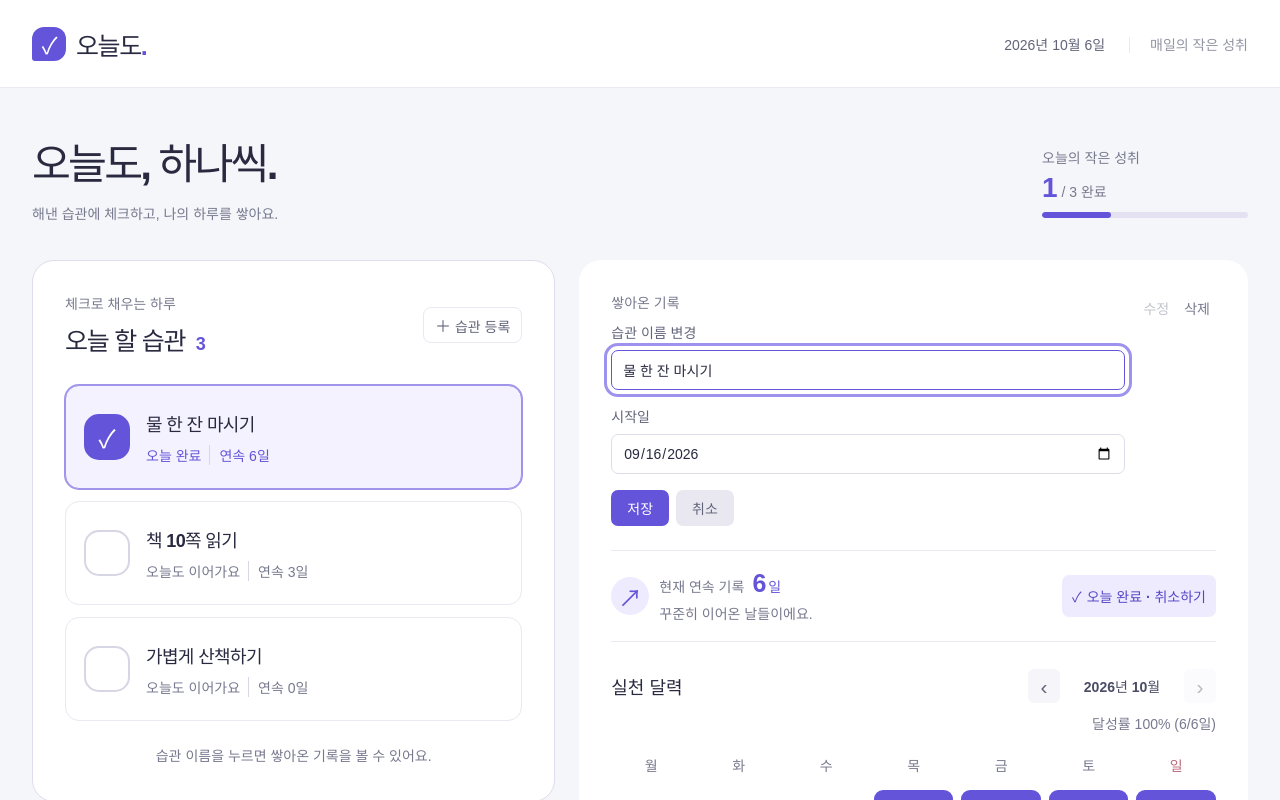
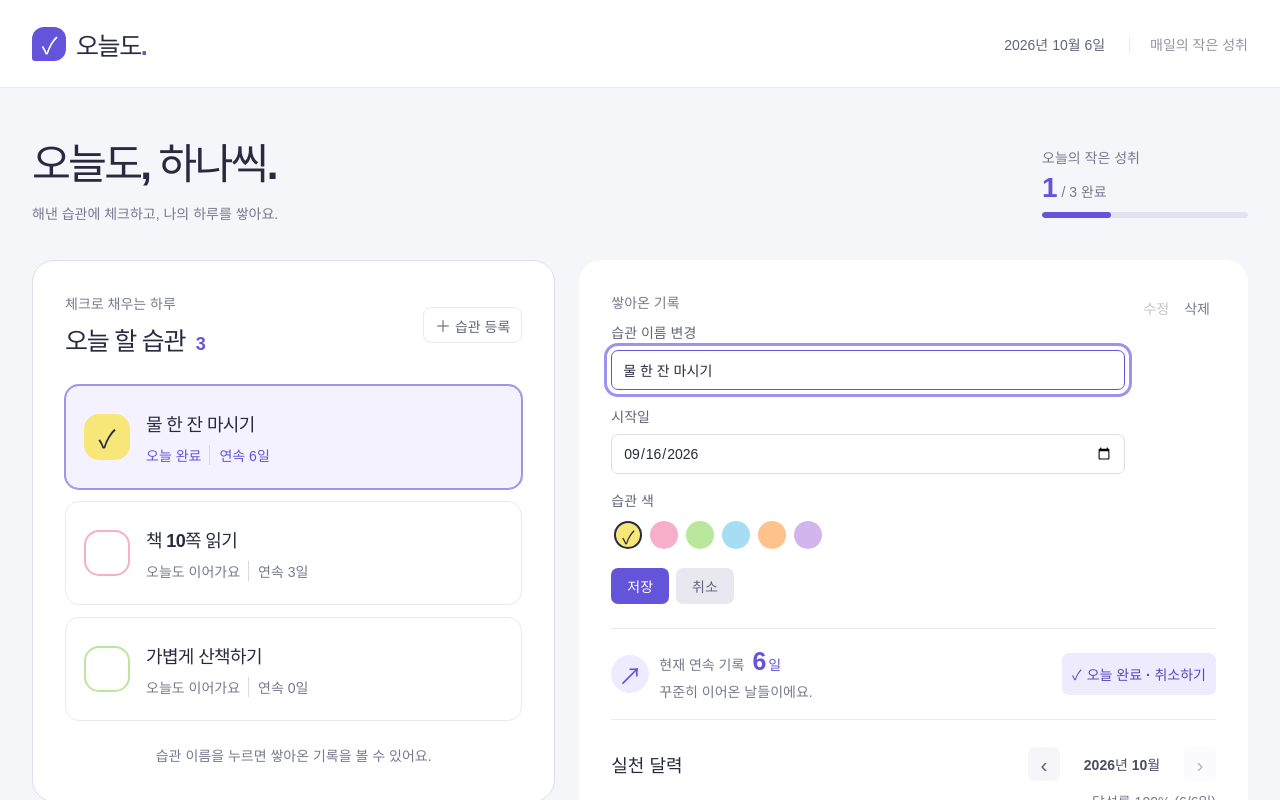
Before and after one commit to jonghoon24/oneuldo-codex, a React (Vite) app: page / in a window 1280 px wide. Both pictures are taken after a click on the button "수정". Shown: the top 800 px of the page. Built offline with nearby package versions, Linux system fonts and the light colour scheme.

Commit message:
feat: 습관 색상 선택과 연속 완료 달력 표시 추가

```diff
--- a/src/App.tsx
+++ b/src/App.tsx
@@ -1,6 +1,28 @@
-import { useEffect, useRef, useState, type FormEvent } from 'react';
+import { useEffect, useRef, useState, type CSSProperties, type FormEvent } from 'react';
 import { currentStreak, fullDateLabel, localDateKey, monthDays, monthLabel, monthlyAchievement, shiftMonth } from './dates';
 import { loadData, saveData, validateName, validateStartDate, type Habit, type SavedData } from './storage';
+
+import { HABIT_COLORS, habitColorValue, suggestedColor, type HabitColor } from './colors';
+
+function colorStyle(color: HabitColor): CSSProperties {
+  return { '--habit-color': habitColorValue(color) } as CSSProperties;
+}
+
+function ColorPicker({ value, onChange, disabled }: { value: HabitColor; onChange: (color: HabitColor) => void; disabled: boolean }) {
+  return (
+    <fieldset className="color-picker" disabled={disabled}>
+      <legend>습관 색</legend>
+      <div className="color-options">
+        {HABIT_COLORS.map((color) => (
+          <button key={color.id} type="button" className="color-swatch" style={colorStyle(color.id)}
+            aria-label={color.name} aria-pressed={value === color.id} onClick={() => onChange(color.id)}>
+            <span aria-hidden="true">{value === color.id ? '✓' : ''}</span>
+          </button>
+        ))}
+      </div>
+    </fieldset>
+  );
+}
 
 type InitialState = { data: SavedData; error: string | null };
 
@@ -22,6 +44,8 @@ function App() {
   const [today, setToday] = useState(() => localDateKey(new Date()));
   const [requestedMonth, setRequestedMonth] = useState(() => localDateKey(new Date()).slice(0, 7));
   const [selectedId, setSelectedId] = useState<string | null>(initial.data.habits[0]?.id ?? null);
+  const [newColor, setNewColor] = useState<HabitColor>('yellow');
+  const [editedColor, setEditedColor] = useState<HabitColor>('yellow');
   const [newName, setNewName] = useState('');
   const [newNameError, setNewNameError] = useState<string | null>(null);
   const [adding, setAdding] = useState(false);
@@ -88,6 +112,7 @@ function App() {
 
   function beginAdd() {
     if (fatalError) return;
+    setNewColor(suggestedColor(data.habits));
     setNewName('');
     setNewStartDate(today);
     setNewNameError(null);
@@ -114,6 +139,7 @@ function App() {
     const habit: Habit = {
       id: crypto.randomUUID(),
       name: newName.trim(),
+      color: newColor,
       createdAt: startDate,
       completedDates: [],
     };
@@ -145,6 +171,7 @@ function App() {
 
   function beginEdit() {
     if (!selected || fatalError) return;
+    setEditedColor(selected.color);
     setEditedStartDate(selected.createdAt);
     setEditStartError(null);
     setEditedName(selected.name);
@@ -160,13 +187,13 @@ function App() {
     setEditError(error);
     setEditStartError(startError);
     if (error || startError) return;
-    if (editedName.trim() === selected.name && editedStartDate === selected.createdAt) {
+    if (editedName.trim() === selected.name && editedStartDate === selected.createdAt && editedColor === selected.color) {
       setEditing(false);
       return;
     }
     if (commit({
       version: 1,
-      habits: data.habits.map((habit) => habit.id === selected.id ? { ...habit, name: editedName.trim(), createdAt: editedStartDate } : habit),
+      habits: data.habits.map((habit) => habit.id === selected.id ? { ...habit, name: editedName.trim(), createdAt: editedStartDate, color: editedColor } : habit),
     })) {
       setEditing(false);
       setEditError(null);
@@ -264,6 +291,7 @@ function App() {
                     disabled={Boolean(fatalError)} aria-invalid={Boolean(newStartError)} aria-describedby={newStartError ? 'new-start-error' : undefined} />
                   {newStartError && <p className="field-error" id="new-start-error" role="alert">{newStartError}</p>}
                 </div>
+                <ColorPicker value={newColor} onChange={setNewColor} disabled={Boolean(fatalError)} />
                 <div className="edit-controls edit-buttons">
                   <button type="submit" className="small-primary" disabled={Boolean(fatalError)}>등록</button>
                   <button type="button" className="small-plain" onClick={closeAdd}>취소</button>
@@ -296,6 +324,7 @@ function App() {
                       </button>
                       <button
                         type="button"
+                        style={colorStyle(habit.color)}
                         className={`list-check ${checked ? 'checked' : ''}`}
                         onClick={() => toggleDate(habit, today)}
                         disabled={Boolean(fatalError) || habit.createdAt > today}
@@ -339,6 +368,7 @@ function App() {
                             disabled={Boolean(fatalError)} aria-invalid={Boolean(editStartError)} aria-describedby={editStartError ? 'edit-start-error' : undefined} />
                           {editStartError && <p className="field-error" id="edit-start-error" role="alert">{editStartError}</p>}
                         </div>
+                        <ColorPicker value={editedColor} onChange={setEditedColor} disabled={Boolean(fatalError)} />
                         <div className="edit-controls edit-buttons">
                           <button type="submit" className="small-primary" disabled={Boolean(fatalError)}>저장</button>
                           <button type="button" className="small-plain" onClick={() => setEditing(false)}>취소</button>
@@ -368,7 +398,7 @@ function App() {
                   ><span aria-hidden="true">{todayCompleted ? '✓' : '+'}</span>{todayCompleted ? '오늘 완료 · 취소하기' : '오늘 완료하기'}</button>
                 </div>
 
-                <div className="calendar-section">
+                <div className="calendar-section" style={colorStyle(selected.color)}>
                   <div className="calendar-header">
                     <div>
                       <h3>실천 달력</h3>
@@ -389,13 +419,14 @@ function App() {
                       const available = date >= selected.createdAt && date <= today;
                       const isStart = date === selected.createdAt;
                       const checked = available && selected.completedDates.includes(date);
+                      const connected = checked && index % 7 !== 6 && calendarDays[index + 1] != null && calendarDays[index + 1]! <= today && selected.completedDates.includes(calendarDays[index + 1]!);
                       const isToday = date === today;
                       const state = !available ? '기록 불가' : checked ? '완료' : '미완료';
                       return (
                         <button
                           type="button"
                           key={date}
-                          className={`calendar-day ${checked ? 'completed' : ''} ${isToday ? 'today' : ''}`}
+                          className={`calendar-day ${checked ? 'completed' : ''} ${connected ? 'connected-next' : ''} ${isToday ? 'today' : ''}`}
                           onClick={() => toggleDate(selected, date)}
                           disabled={!available || Boolean(fatalError)}
                           aria-pressed={available ? checked : undefined}
--- /dev/null
+++ b/src/colors.ts
@@ -0,0 +1,23 @@
+export const HABIT_COLORS = [
+  { id: 'yellow', name: '노랑', value: '#f7e779' },
+  { id: 'pink', name: '분홍', value: '#f6aecb' },
+  { id: 'green', name: '초록', value: '#b9e89c' },
+  { id: 'sky', name: '하늘', value: '#a6ddf4' },
+  { id: 'orange', name: '주황', value: '#ffc28b' },
+  { id: 'purple', name: '보라', value: '#d3b5ee' },
+] as const;
+
+export type HabitColor = typeof HABIT_COLORS[number]['id'];
+
+export function isHabitColor(value: unknown): value is HabitColor {
+  return HABIT_COLORS.some((color) => color.id === value);
+}
+
+export function habitColorValue(id: HabitColor): string {
+  return HABIT_COLORS.find((color) => color.id === id)!.value;
+}
+
+export function suggestedColor(habits: readonly { color: HabitColor }[]): HabitColor {
+  const counts = HABIT_COLORS.map((color) => habits.filter((habit) => habit.color === color.id).length);
+  return HABIT_COLORS[counts.indexOf(Math.min(...counts))].id;
+}
--- a/src/demoData.ts
+++ b/src/demoData.ts
@@ -11,18 +11,21 @@ export function createDemoData(today: DateKey): SavedData {
     habits: [
       {
         id: 'demo-water',
+        color: 'yellow',
         name: '물 한 잔 마시기',
         createdAt: shiftDate(today, -20),
         completedDates: datesAgo(today, [0, 1, 2, 3, 4, 5, 8, 10, 11, 13, 16, 19]),
       },
       {
         id: 'demo-reading',
+        color: 'pink',
         name: '책 10쪽 읽기',
         createdAt: shiftDate(today, -40),
         completedDates: datesAgo(today, [1, 2, 3, 6, 7, 10, 14, 18, 22, 27, 33, 38]),
       },
       {
         id: 'demo-walk',
+        color: 'green',
         name: '가볍게 산책하기',
         createdAt: shiftDate(today, -12),
         completedDates: datesAgo(today, [3, 5, 8, 11]),
--- a/src/storage.ts
+++ b/src/storage.ts
@@ -1,9 +1,11 @@
 import { fullDateLabel, localDateKey, parseDateKey, type DateKey } from './dates';
+import { HABIT_COLORS, isHabitColor, type HabitColor } from './colors';
 import { createDemoData } from './demoData';
 
 export type Habit = {
   id: string;
   name: string;
+  color: HabitColor;
   /** 습관 시작일. 저장 형식 호환을 위해 기존 필드명을 유지한다. */
   createdAt: DateKey;
   completedDates: DateKey[];
@@ -33,12 +35,13 @@ function parseSavedData(raw: string): SavedData {
 
   const ids = new Set<string>();
   const names = new Set<string>();
-  const habits: Habit[] = data.habits.map((item: unknown) => {
+  const habits: Habit[] = data.habits.map((item: unknown, index) => {
     if (!isRecord(item) ||
       typeof item.id !== 'string' || item.id.length === 0 ||
       !isValidName(item.name) ||
       typeof item.createdAt !== 'string' || !parseDateKey(item.createdAt) ||
-      !Array.isArray(item.completedDates)
+      !Array.isArray(item.completedDates) ||
+      ('color' in item && !isHabitColor(item.color))
     ) {
       throw new Error('저장된 습관 데이터가 손상되었습니다.');
     }
@@ -60,6 +63,7 @@ function parseSavedData(raw: string): SavedData {
     return {
       id: item.id,
       name: item.name,
+      color: isHabitColor(item.color) ? item.color : HABIT_COLORS[index % HABIT_COLORS.length].id,
       createdAt: (completedDates as DateKey[]).reduce((earliest, date) => date < earliest ? date : earliest, createdAt),
       completedDates: completedDates as DateKey[],
     };
--- a/src/styles.css
+++ b/src/styles.css
@@ -52,11 +52,11 @@ button { -webkit-tap-highlight-color: transparent; }
 .habit-sub { display: flex; align-items: center; flex-wrap: wrap; gap: 8px; color: var(--muted); font-size: 14px; }
 .habit-streak { padding-left: 9px; border-left: 1px solid #d9d7e6; }
 .is-complete .habit-sub { color: var(--accent); }
-.list-check { order: -1; flex: none; display: grid; place-items: center; width: 46px; height: 46px; border: 2px solid #d6d6e4; border-radius: 15px; background: #fff; color: #dddde8; font-size: 25px; transition: background .15s, transform .15s; }
+.list-check { order: -1; flex: none; display: grid; place-items: center; width: 46px; height: 46px; border: 2px solid var(--habit-color); border-radius: 15px; background: #fff; color: #dddde8; font-size: 25px; transition: background .15s, transform .15s; }
 .list-check:not(.checked) span { visibility: hidden; }
-.list-check.checked { border-color: var(--accent); background: var(--accent); color: #fff; }
-.list-check:hover:not(:disabled) { border-color: var(--accent); color: var(--accent); transform: scale(1.05); }
-.list-check.checked:hover:not(:disabled) { color: #fff; background: #5142c3; }
+.list-check.checked { border-color: var(--habit-color); background: var(--habit-color); color: #292a40; }
+.list-check:hover:not(:disabled) { border-color: var(--habit-color); color: #292a40; transform: scale(1.05); }
+.list-check.checked:hover:not(:disabled) { background: var(--habit-color); }
 .list-hint { margin: 24px 0 0; text-align: center; color: var(--muted); font-size: 14px; line-height: 1.7; }
 .detail-panel { padding: 32px; }
 .detail-top { display: flex; justify-content: space-between; align-items: flex-start; gap: 12px; }
@@ -84,15 +84,16 @@ button { -webkit-tap-highlight-color: transparent; }
 .month-navigation button { width: 32px; height: 34px; border: 0; border-radius: 6px; background: #f5f5fa; color: #626579; font-size: 21px; line-height: 1; }
 .month-navigation button:hover:not(:disabled) { background: #eeebff; color: var(--accent); }
 .monthly-achievement { margin: 10px 0 15px; color: var(--muted); text-align: right; font-size: 14px; white-space: nowrap; }
-.calendar-grid { display: grid; grid-template-columns: repeat(7, minmax(0, 1fr)); gap: 8px; }
+.calendar-grid { --calendar-gap: 8px; display: grid; grid-template-columns: repeat(7, minmax(0, 1fr)); gap: var(--calendar-gap); }
 .weekday { display: grid; place-items: center; height: 34px; color: var(--muted); font-size: 14px; }
 .weekday:nth-child(7) { color: #bb687a; }
 .calendar-day { position: relative; min-width: 0; height: 64px; display: flex; flex-direction: column; align-items: center; justify-content: center; gap: 3px; padding: 4px 0; border: 1px solid transparent; border-radius: 9px; background: #f2f3f8; color: #5b5d73; }
 .calendar-day:hover:not(:disabled) { border-color: var(--accent); }
-.calendar-day.completed { background: var(--accent); color: #fff; }
+.calendar-day.completed { background: var(--habit-color); color: #292a40; }
+.calendar-day.connected-next::after { content: ""; position: absolute; top: 20%; left: 100%; width: calc(var(--calendar-gap) + 2px); height: 60%; background: var(--habit-color); pointer-events: none; }
 .calendar-day.today { outline: 2px solid var(--accent); outline-offset: 1px; }
 .calendar-day:disabled { background: #fafafd; color: #c5c6d2; opacity: 1; cursor: default; }
-.calendar-day.completed:disabled { background: var(--accent); color: #fff; }
+.calendar-day.completed:disabled { background: var(--habit-color); color: #292a40; }
 .day-number { font-size: 17px; font-weight: 600; line-height: 1; }
 .day-state { font-size: 12px; line-height: 1; }
 .calendar-day.completed .day-state { font-size: 12px; }
@@ -100,7 +101,7 @@ button { -webkit-tap-highlight-color: transparent; }
 .calendar-legend { display: flex; flex-wrap: wrap; align-items: center; gap: 14px; margin-top: 20px; color: var(--muted); font-size: 14px; }
 .calendar-legend > span { display: inline-flex; align-items: center; gap: 5px; }
 .calendar-legend i { width: 9px; height: 9px; border-radius: 3px; }
-.legend-complete { background: var(--accent); }
+.legend-complete { background: var(--habit-color); }
 .legend-today { border: 1.5px solid var(--accent); }
 .calendar-hint { margin-left: auto; }
 .add-form.edit-form { margin-top: 24px; padding: 20px; background: #f6f5fc; border-radius: 12px; }
@@ -173,7 +174,7 @@ button { -webkit-tap-highlight-color: transparent; }
   .list-check { width: 40px; height: 40px; border-radius: 12px; }
   .progress-block { flex-wrap: wrap; }
   .today-button { width: 100%; margin: 4px 0 0; font-size: 14px; }
-  .calendar-grid { gap: 5px; }
+  .calendar-grid { --calendar-gap: 5px; }
   .calendar-day { height: 52px; }
   .calendar-header { flex-wrap: wrap; row-gap: 12px; }
   .calendar-header h3 { font-size: 16px; }
@@ -184,3 +185,9 @@ button { -webkit-tap-highlight-color: transparent; }
 @media (prefers-reduced-motion: reduce) {
   *, *::before, *::after { transition: none !important; }
 }
+
+.color-picker { min-width: 0; margin: 16px 0 0; padding: 0; border: 0; }
+.color-picker legend { margin-bottom: 8px; padding: 0; color: #626579; font-size: 14px; font-weight: 600; }
+.color-options { display: flex; flex-wrap: wrap; gap: 8px; padding: 3px; }
+.color-swatch { display: grid; place-items: center; flex: none; width: 28px; height: 28px; padding: 0; border: 2px solid transparent; border-radius: 50%; background: var(--habit-color); color: #292a40; font-size: 18px; }
+.color-swatch[aria-pressed="true"] { border-color: #292a40; box-shadow: 0 0 0 2px #fff; }
```
Also changed, not shown: 2 other files (tests, documents, lock files or other folders).
